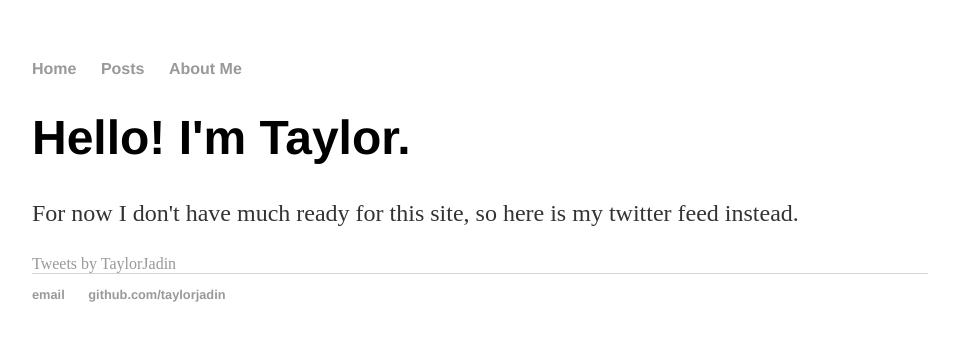
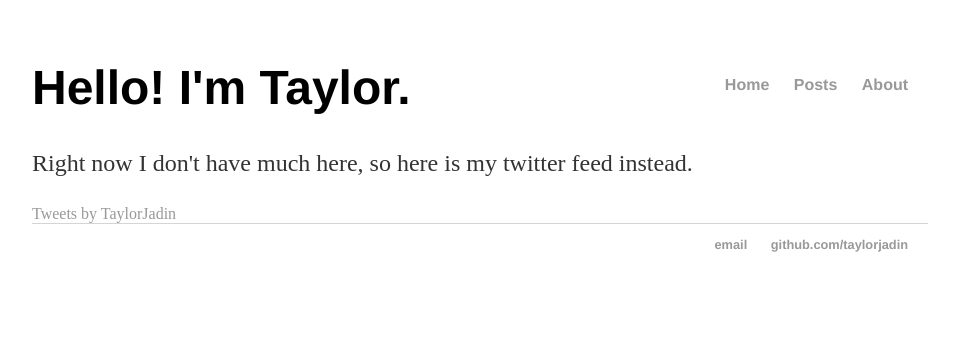
Before and after one commit to TaylorJadin/taylorjadin.github.io, a Jekyll site: the page built from index.html, in a window 1280 px wide. Shown: the top 341 px of the page, without its empty margins (160-1119 px from the left). Built offline with Jekyll 4.4.1, drawn with Linux system fonts in a browser that asks for light colours; comment, search, counter and statistics services are not loaded.

Commit message:
from taylor-pc

```diff
--- a/_layouts/default.html
+++ b/_layouts/default.html
@@ -10,7 +10,7 @@
                 <ul class>
                         <li><a href="/">Home</a></li>
                         <li><a href="/posts">Posts</a></li>
-                        <li><a href="/about">About Me</a></li>
+                        <li><a href="/about">About</a></li>
                 </ul>
                 </nav>
                 <div class="container">
--- a/about/index.html
+++ b/about/index.html
@@ -1,6 +1,6 @@
 ---
 layout: default
-title: About Me
+title: About
 ---
 <h1>{{ page.title }}</h1>
 <div class="blurb">
--- a/css/main.css
+++ b/css/main.css
@@ -4,6 +4,7 @@
 }
 nav ul, footer ul {
     font-family:'Helvetica', 'Arial', 'Sans-Serif';
+    float: right;
     padding: 0px;
     list-style: none;
     font-weight: bold;
--- a/index.html
+++ b/index.html
@@ -4,6 +4,6 @@
 ---
 <div class="blurb">
         <h1>Hello! I'm Taylor.</h1>
-        <p>For now I don't have much ready for this site, so here is my twitter feed instead.</p>
+        <p>Right now I don't have much here, so here is my twitter feed instead.</p>
         <a class="twitter-timeline" data-theme="light" data-chrome="nofooter noborders transparent" href="https://twitter.com/TaylorJadin">Tweets by TaylorJadin</a> <script async src="//platform.twitter.com/widgets.js" charset="utf-8"></script>
 </div><!-- /.blurb -->
```
